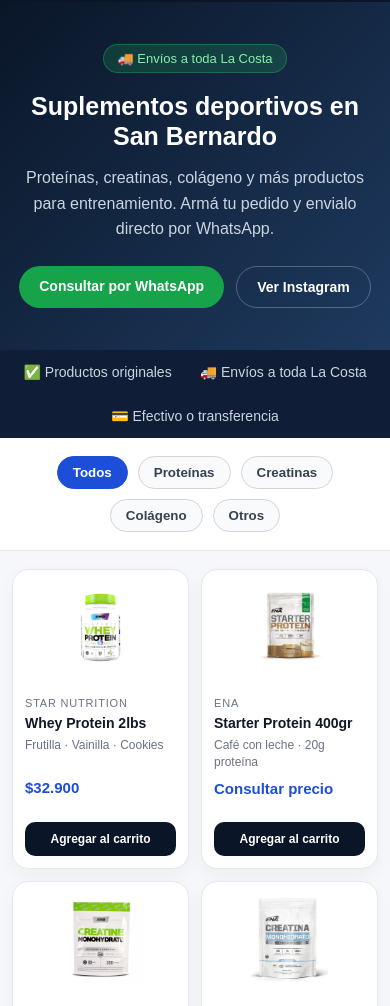
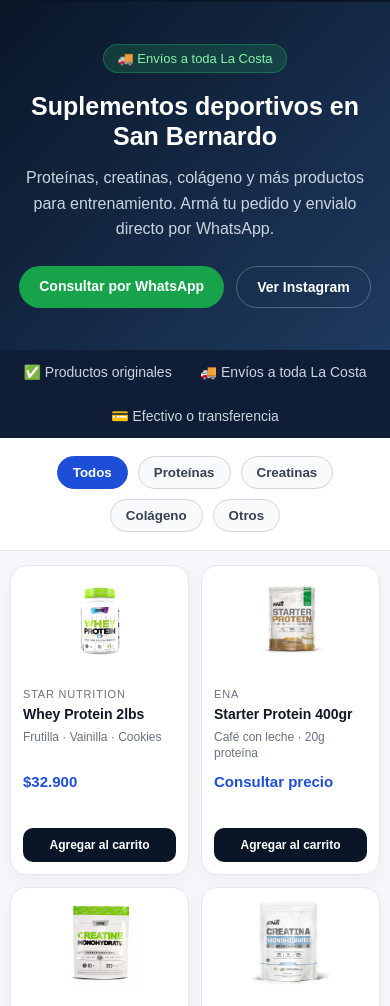
Before and after one commit to Amagaz15/SanBernardo-Suplementos, a plain HTML site: page index.html in a window 390 px wide. Shown: the part 70-1076 px from the top of the page. Drawn offline with Linux system fonts and the light colour scheme.

Commit message:
Arreglo de imagenes en el celu

```diff
--- a/css/styles.css
+++ b/css/styles.css
@@ -544,11 +544,59 @@
 }
 
 @media (max-width: 600px) {
+  .products {
+    grid-template-columns: repeat(2, 1fr);
+    padding: 14px 10px;
+    gap: 12px;
+  }
+
   .product-card {
-    min-height: 300px;
+    min-height: 310px;
   }
 
   .product-image {
-    height: 115px;
+    height: 110px;
+    padding: 10px;
+  }
+
+  .product-info {
+    padding: 12px;
+  }
+
+  .product-info h3 {
+    font-size: 14px;
+    line-height: 1.2;
+  }
+
+  .product-info p {
+    font-size: 12px;
+    min-height: 34px;
+  }
+
+  .product-info strong {
+    font-size: 15px;
+  }
+
+  .product-info button {
+    font-size: 12px;
+    padding: 10px 8px;
   }
 }
+}
+
+.product-image {
+  height: 130px;
+  padding: 12px;
+  overflow: hidden;
+  background: #ffffff;
+  display: flex;
+  align-items: center;
+  justify-content: center;
+}
+
+.product-image img {
+  width: 100%;
+  height: 100%;
+  object-fit: contain;
+  display: block;
+}
```
